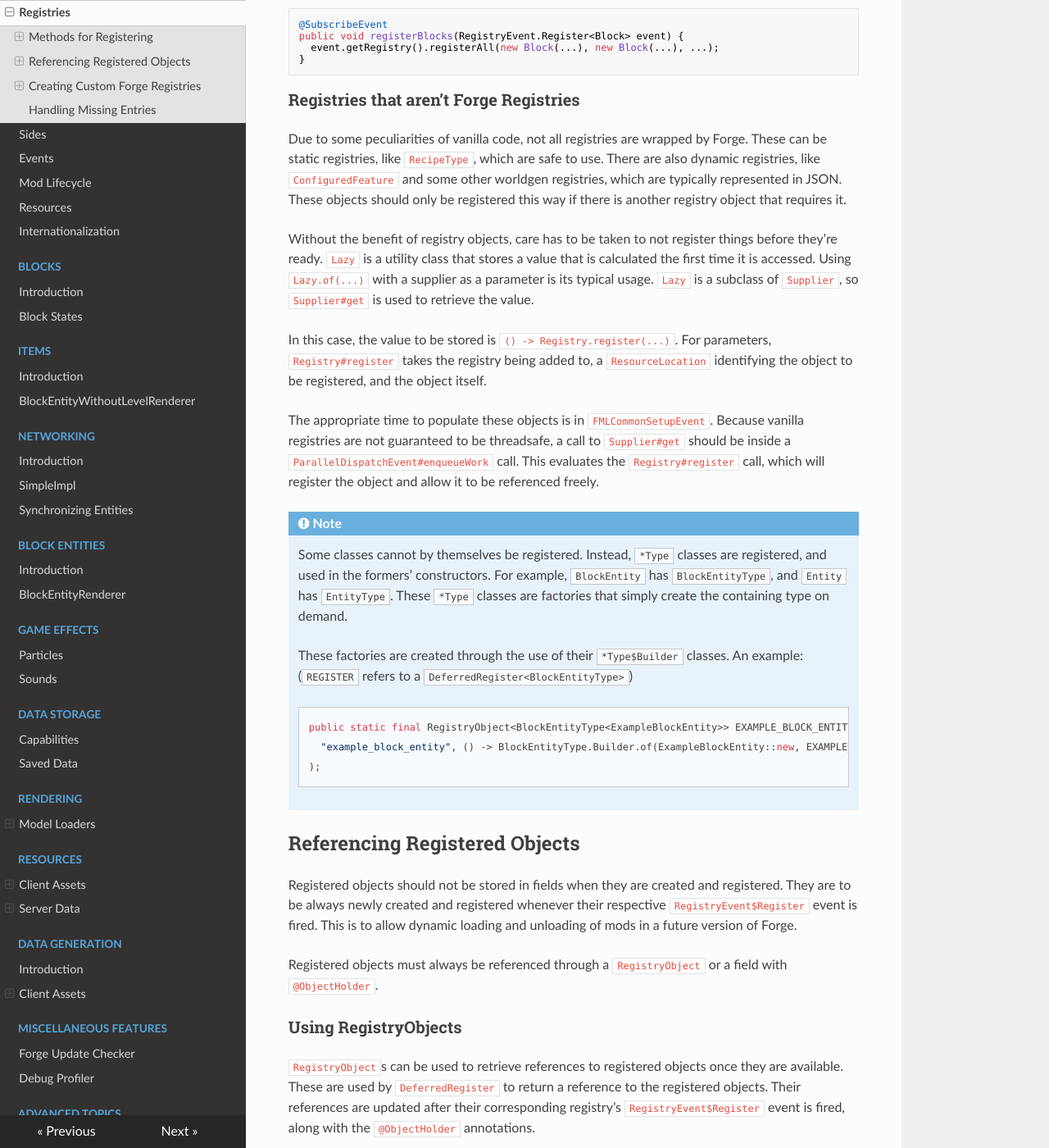
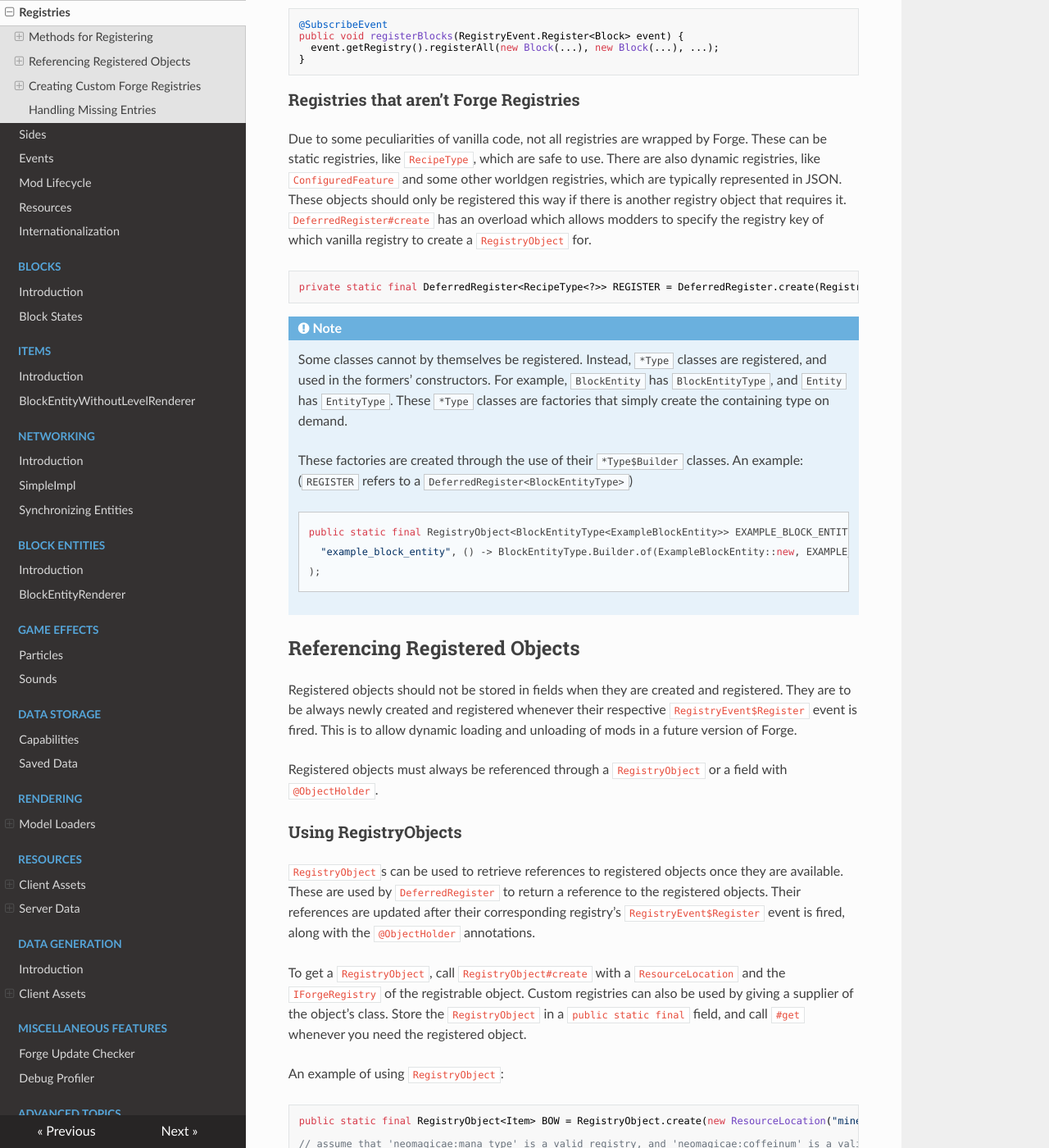
Before and after one commit to MinecraftForge/Documentation, an MkDocs documentation site: the page built from docs/concepts/registries.md, in a window 1280 px wide and 1400 px high, scrolled down 1325 px. Shown: the whole window at 82% size. Built offline with MkDocs 1.6.1, drawn with Linux system fonts in a browser that asks for light colours; nearby versions of some CDN libraries; some of the changed text lies outside the part shown.

Commit message:
Fix registry documentation

````diff
--- a/docs/concepts/registries.md
+++ b/docs/concepts/registries.md
@@ -45,13 +45,11 @@ public void registerBlocks(RegistryEvent.Register<Block> event) {
 
 ### Registries that aren't Forge Registries
 
-Due to some peculiarities of vanilla code, not all registries are wrapped by Forge. These can be static registries, like `RecipeType`, which are safe to use. There are also dynamic registries, like `ConfiguredFeature` and some other worldgen registries, which are typically represented in JSON. These objects should only be registered this way if there is another registry object that requires it.
+Due to some peculiarities of vanilla code, not all registries are wrapped by Forge. These can be static registries, like `RecipeType`, which are safe to use. There are also dynamic registries, like `ConfiguredFeature` and some other worldgen registries, which are typically represented in JSON. These objects should only be registered this way if there is another registry object that requires it. `DeferredRegister#create` has an overload which allows modders to specify the registry key of which vanilla registry to create a `RegistryObject` for.
 
-Without the benefit of registry objects, care has to be taken to not register things before they're ready. `Lazy` is a utility class that stores a value that is calculated the first time it is accessed. Using `Lazy.of(...)` with a supplier as a parameter is its typical usage. `Lazy` is a subclass of `Supplier`, so `Supplier#get` is used to retrieve the value.
-
-In this case, the value to be stored is `() -> Registry.register(...)`. For parameters, `Registry#register` takes the registry being added to, a `ResourceLocation` identifying the object to be registered, and the object itself.
-
-The appropriate time to populate these objects is in `FMLCommonSetupEvent`. Because vanilla registries are not guaranteed to be threadsafe, a call to `Supplier#get` should be inside a `ParallelDispatchEvent#enqueueWork` call. This evaluates the `Registry#register` call, which will register the object and allow it to be referenced freely.
+```java
+private static final DeferredRegister<RecipeType<?>> REGISTER = DeferredRegister.create(Registry.RECIPE_TYPE_REGISTRY, "examplemod");
+```
 
 !!! note
     Some classes cannot by themselves be registered. Instead, `*Type` classes are registered, and used in the formers' constructors. For example, [`BlockEntity`][blockentity] has `BlockEntityType`, and `Entity` has `EntityType`. These `*Type` classes are factories that simply create the containing type on demand.
@@ -74,15 +72,15 @@ Registered objects must always be referenced through a `RegistryObject` or a fie
 
 `RegistryObject`s can be used to retrieve references to registered objects once they are available. These are used by `DeferredRegister` to return a reference to the registered objects. Their references are updated after their corresponding registry's `RegistryEvent$Register` event is fired, along with the `@ObjectHolder` annotations.
 
-To get a `RegistryObject`, call `RegistryObject#of` with a `ResourceLocation` and the `IForgeRegistry` of the registrable object. Custom registries can also be used by giving a supplier of the object's class. Store the `RegistryObject` in a `public static final` field, and call `#get` whenever you need the registered object.
+To get a `RegistryObject`, call `RegistryObject#create` with a `ResourceLocation` and the `IForgeRegistry` of the registrable object. Custom registries can also be used by giving a supplier of the object's class. Store the `RegistryObject` in a `public static final` field, and call `#get` whenever you need the registered object.
 
 An example of using `RegistryObject`:
 
 ```java
-public static final RegistryObject<Item> BOW = RegistryObject.of(new ResourceLocation("minecraft:bow"), ForgeRegistries.ITEMS);
+public static final RegistryObject<Item> BOW = RegistryObject.create(new ResourceLocation("minecraft:bow"), ForgeRegistries.ITEMS);
 
-// assume that ManaType is a valid registry, and 'neomagicae:coffeinum' is a valid object within that registry
-public static final RegistryObject<ManaType> COFFEINUM = RegistryObject.of(new ResourceLocation("neomagicae", "coffeinum"), () -> ManaType.class);
+// assume that 'neomagicae:mana_type' is a valid registry, and 'neomagicae:coffeinum' is a valid object within that registry
+public static final RegistryObject<ManaType> COFFEINUM = RegistryObject.create(new ResourceLocation("neomagicae", "coffeinum"), new ResourceLocation("neomagicae", "mana_type"), "neomagicae");
 ```
 
 ### Using @ObjectHolder
@@ -208,7 +206,7 @@ When using `RegistryEvent$NewRegistry`, all one needs to do is construct the reg
 
 ### With DeferredRegister
 
-The `DeferredRegister` method is once again another wrapper around the above event. Once a `DeferredRegister` is created in a constant field, the registry can be constructed via `DeferredRegister#makeRegistry`. This takes in the name of the registry along with a supplied `RegistryBuilder` containing any additional configurations. The method already populates `#setName` and `#setType` by default. Since this method can be returned at any time, a supplied version of an `IForgeRegistry` is returned instead. This will be unresolvable until `RegistryEvent$NewRegistry` passes.
+The `DeferredRegister` method is once again another wrapper around the above event. Once a `DeferredRegister` is created in a constant field using the `#create` overload which takes in the registry name and the mod id, the registry can be constructed via `DeferredRegister#makeRegistry`. This takes in the registry class along with a supplied `RegistryBuilder` containing any additional configurations. The method already populates `#setName` and `#setType` by default. Since this method can be returned at any time, a supplied version of an `IForgeRegistry` is returned instead. This will be unresolvable until `RegistryEvent$NewRegistry` passes.
 
 !!! important
     `DeferredRegister#makeRegistry` must be called before the `DeferredRegister` is added to the mod event bus via `#register`. `#makeRegistry` also uses the `#register` method to create the registry during `RegistryEvent$NewRegistry`.
````
